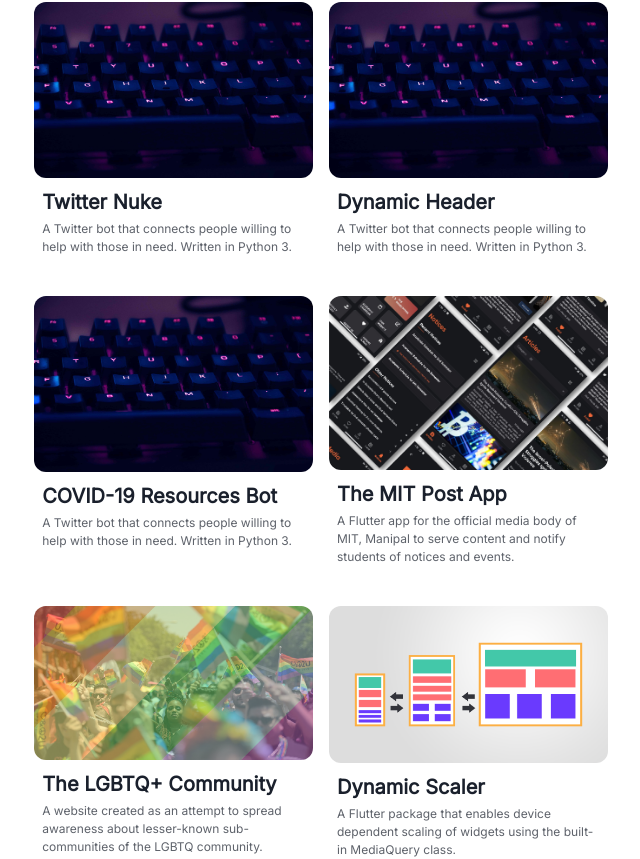
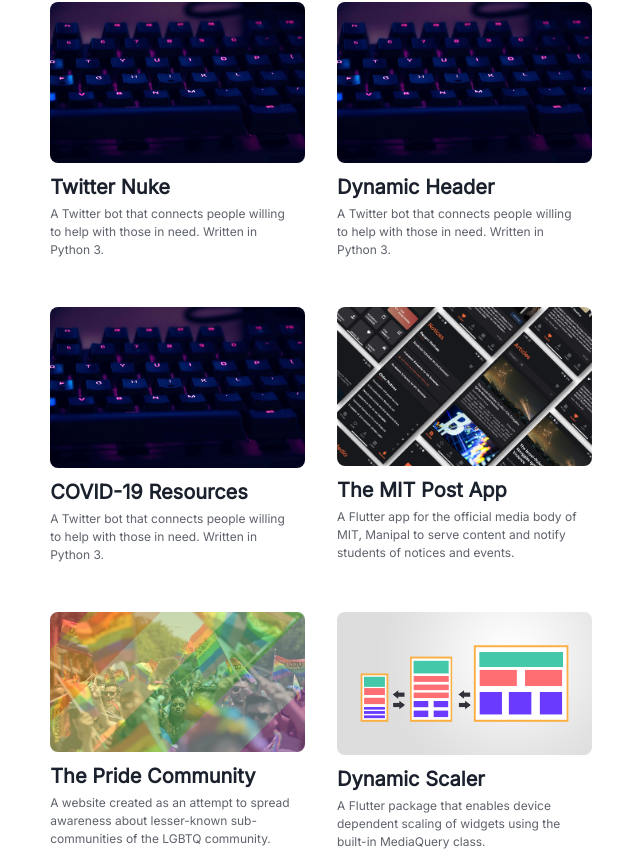
Before and after one commit to Mayur57/mayurbhoi.com, a Next.js app: page /projects in a window 1280 px wide. Shown: the part 213-1072 px from the top of the page, without its empty margins (319-959 px from the left). Built offline with nearby package versions, Linux system fonts and the light colour scheme; a web font is replaced by a local one.

Commit message:
searchbar stub

```diff
--- a/components/grid-item.js
+++ b/components/grid-item.js
@@ -36,6 +36,8 @@
   <Box
     w="100%"
     borderRadius="lg"
+    px={4}
+    pb={2}
     transition="250ms ease-in-out"
     _hover={{
       transform: 'scale(1.025)',
@@ -52,11 +54,11 @@
           placeholder="blur"
         />
         <LinkOverlay href={`/projects/${id}`}>
-          <Text fontWeight="600" fontSize="20" mt={1.5} lineHeight={1.2} mx={2}>
+          <Text fontWeight="600" fontSize="20" mt={1.5} lineHeight={1.2}>
             {title}
           </Text>
         </LinkOverlay>
-        <Text fontSize="12" opacity={0.7} mt={1.5} mx={2} pb={4}>
+        <Text fontSize="12" opacity={0.7} mt={1.5} mr={2} pb={4}>
           {children}
         </Text>
       </LinkBox>
@@ -74,8 +76,6 @@
 }) => (
   <Box
     w="100%"
-    mt={4}
-    p={4}
     borderRadius="xl"
     transition="250ms ease-in-out"
     _hover={{
@@ -157,7 +157,7 @@
       }
 
       .project-item-thumbnail {
-        border-radius: 12px;
+        border-radius: 8px;
       }
     `}
   />
--- a/pages/projects.js
+++ b/pages/projects.js
@@ -1,4 +1,4 @@
-import { Container, SimpleGrid } from '@chakra-ui/react'
+import { Container, SimpleGrid, Input, InputGroup, InputLeftElement, useColorModeValue } from '@chakra-ui/react'
 import Section from '../components/section'
 import { WorkGridItem } from '../components/grid-item'
 import Layout from '../components/layouts/article'
@@ -9,6 +9,7 @@
 import themitpost from '../public/images/projects/themitpost.png'
 import pride from '../public/images/projects/pride.png'
 import scalar from '../public/images/projects/scalar.png'
+import { SearchIcon } from '@chakra-ui/icons'
 
 const POS = {
   TITLE: 0,
@@ -32,7 +33,7 @@
     covid
   ],
   [
-    'COVID-19 Resources Bot',
+    'COVID-19 Resources',
     'A Twitter bot that connects people willing to help with those in need. Written in Python 3.',
     'covid',
     covid
@@ -44,7 +45,7 @@
     themitpost
   ],
   [
-    'The LGBTQ+ Community',
+    'The Pride Community',
     'A website created as an attempt to spread awareness about lesser-known sub-communities of the LGBTQ community.',
     'pride',
     pride
@@ -57,6 +58,21 @@
   ]
 ]
 
+// const SearchBar = () => {
+//   return (
+//     <InputGroup>
+//       <InputLeftElement>
+//         <SearchIcon opacity={0.5} />
+//       </InputLeftElement>
+//       <Input
+//         variant="filled"
+//         placeholder="Search"
+//         focusBorderColor={useColorModeValue('purple.300', 'teal.300')}
+//       />
+//     </InputGroup>
+//   )
+// }
+
 const Work = () => {
   return (
     <Layout title="Projects">
@@ -65,7 +81,7 @@
           <Subtitle>Projects</Subtitle>
           <Title>Past Work &amp; Personal Projects</Title>
         </Section>
-        <SimpleGrid columns={[1, 2, 2]} spacingX={4} spacingY={-1} mt={4}>
+        <SimpleGrid columns={[1, 2, 2]} spacingX={-2} spacingY={-2} mt={4}>
           <Section delay={0.1}>
             <WorkGridItem
               id={Projects[0][POS.SLUG]}
@@ -122,7 +138,6 @@
               {Projects[5][POS.DESC]}
             </WorkGridItem>
           </Section>
-
         </SimpleGrid>
       </Container>
     </Layout>
```
